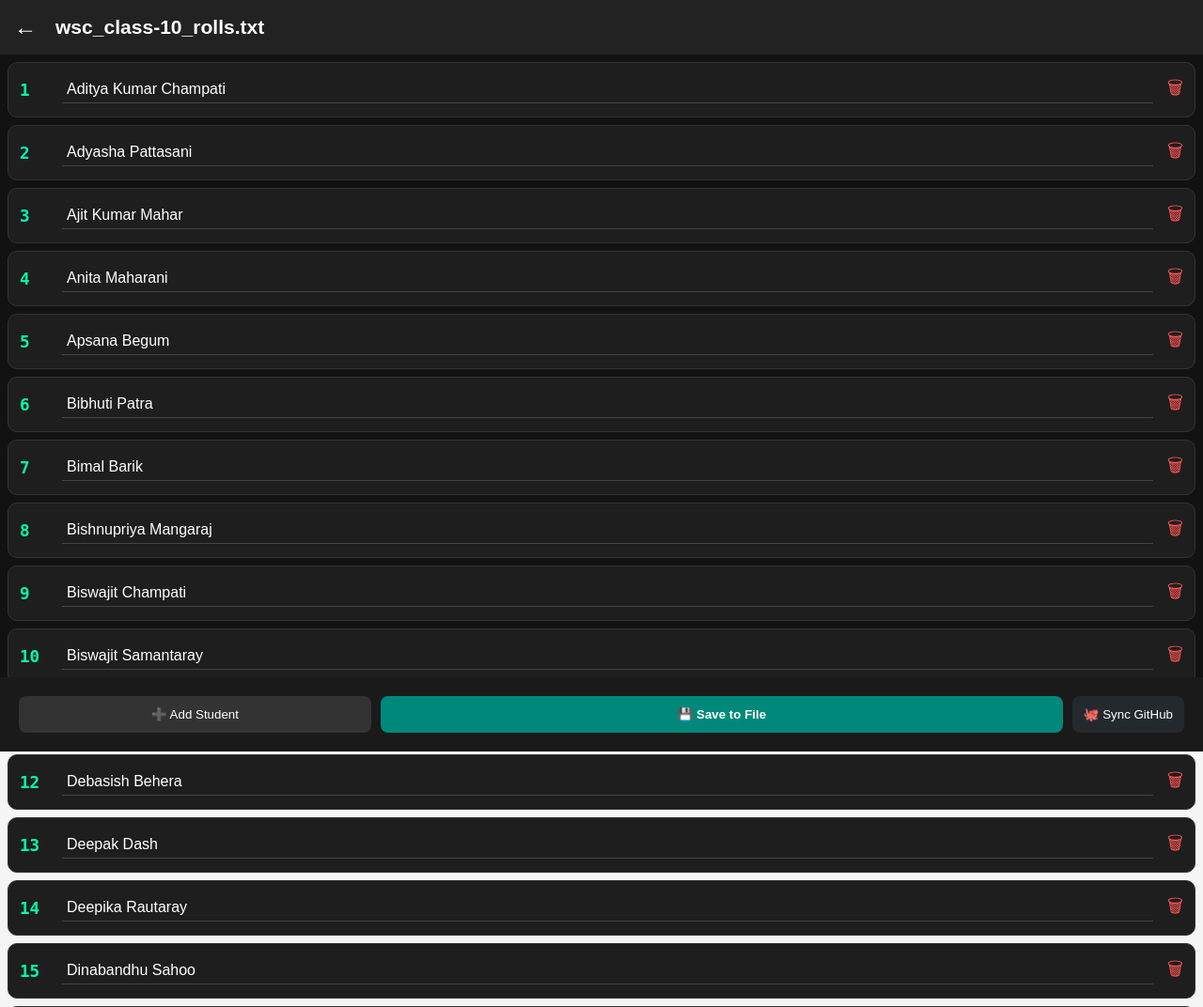
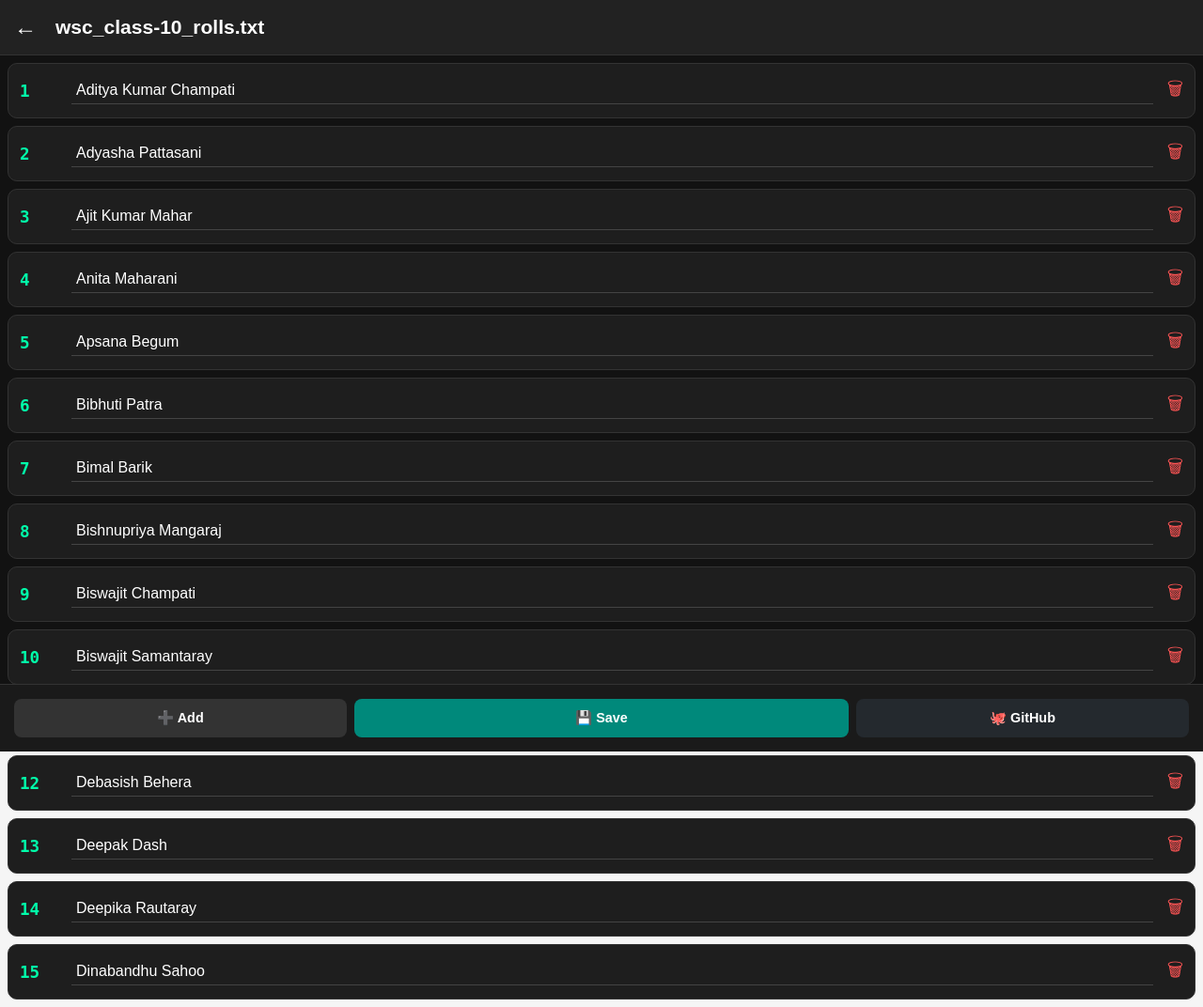
Before and after one commit to Ashit-10/PYTHON_OMR_APP, a Flask app: page /edit_rolls?file=wsc_class-10_rolls.txt in a window 1280 px wide. Shown: the top 1072 px of the page at 94% size. Run offline with Flask 3, Linux system fonts and the light colour scheme.

Commit message:
Update rolls_editor.html

```diff
--- a/templates/rolls_editor.html
+++ b/templates/rolls_editor.html
@@ -6,7 +6,8 @@
     <title>{{ filename }}</title>
     <link rel="stylesheet" href="/static/style.css">
     <style>
-        body { background: #121212; color: #e0e0e0; font-family: sans-serif; }
+        body { background: #121212; color: #e0e0e0; font-family: sans-serif; margin: 0; }
+        header { padding: 15px; background: #222; display: flex; align-items: center; gap: 20px; position: sticky; top: 0; z-index: 100; border-bottom: 1px solid #333; }
         .student-item {
             display: flex; align-items: center; gap: 15px;
             background: #1e1e1e; padding: 12px;
@@ -15,7 +16,7 @@
         }
         .roll-number {
             font-family: monospace; font-size: 1.1rem;
-            color: #00ffaa; min-width: 30px; font-weight: bold;
+            color: #00ffaa; min-width: 40px; font-weight: bold;
         }
         input.name-input {
             flex-grow: 1; background: transparent; border: none;
@@ -24,12 +25,24 @@
         }
         input.name-input:focus { border-bottom: 1px solid #00ffaa; outline: none; }
         .delete-btn { background: none; border: none; color: #ff5555; cursor: pointer; font-size: 1.2rem; }
+
+        .footer-actions {
+            position: fixed; bottom: 0; width: 100%;
+            background: #1a1a1a; padding: 15px;
+            display: flex; gap: 8px; box-sizing: border-box;
+            border-top: 1px solid #333;
+        }
+        .footer-actions button {
+            border: none; border-radius: 8px; padding: 12px 5px;
+            color: white; font-weight: bold; cursor: pointer;
+            font-size: 0.9rem;
+        }
     </style>
 </head>
 <body>
-    <header style="padding: 15px; background: #222; display: flex; align-items: center; gap: 20px;">
-        <button onclick="window.location.href='/'" style="background:none; border:none; color:white; font-size: 1.5rem;">←</button>
-        <h3 style="margin:0;">{{ filename }}</h3>
+    <header>
+        <button onclick="window.location.href='/'" style="background:none; border:none; color:white; font-size: 1.5rem; cursor: pointer;">←</button>
+        <h3 style="margin:0; overflow: hidden; text-overflow: ellipsis; white-space: nowrap;">{{ filename }}</h3>
     </header>
 
     <div id="list-container" style="padding-bottom: 100px;">
@@ -42,30 +55,36 @@
         {% endfor %}
     </div>
 
-    <div style="position: fixed; bottom: 0; width: 100%; background: #1a1a1a; padding: 20px; display: flex; gap: 10px; box-sizing: border-box;">
-        <button onclick="addNewStudent()" style="flex: 1; padding: 12px; border-radius: 8px; border: none; background: #333; color: white;">➕ Add Student</button>
-        <button onclick="saveChanges()" style="flex: 2; padding: 12px; border-radius: 8px; border: none; background: #00897b; color: white; font-weight: bold;">💾 Save to File</button>
-    <button onclick="syncToGithub()" style="background: #24292e; color: white; padding: 12px; border: none; border-radius: 8px;">🐙 Sync GitHub</button>
+    <div class="footer-actions">
+        <button onclick="addNewStudent()" style="flex: 1; background: #333;">➕ Add</button>
+        <button onclick="saveChanges()" style="flex: 1.5; background: #00897b;">💾 Save</button>
+        <button onclick="syncToGithub()" style="flex: 1; background: #24292e;">🐙 GitHub</button>
     </div>
+
 <script>
+/**
+ * Adds a new student row.
+ * Prompts for Roll Number (defaults to next available) and Name.
+ */
 function addNewStudent() {
-    // 1. Calculate the default "next" roll number
+    // 1. Find the highest current roll number
     const rolls = document.querySelectorAll('.roll-number');
     let maxRoll = 0;
     rolls.forEach(el => {
         let val = parseInt(el.innerText);
-        if (val > maxRoll) maxRoll = val;
+        if (!isNaN(val) && val > maxRoll) maxRoll = val;
     });
     const nextRollDefault = maxRoll + 1;
 
-    // 2. Ask for Roll Number (Defaults to nextRoll)
-    const customRoll = prompt("Confirm or change Roll Number:", nextRollDefault);
-    if (!customRoll) return;
+    // 2. Ask for Roll Number with pre-filled default
+    const customRoll = prompt("Roll Number:", nextRollDefault);
+    if (customRoll === null || customRoll.trim() === "") return;
 
-    // 3. Ask for Name
+    // 3. Ask for Student Name
     const name = prompt("Enter Student Name:");
-    if (!name) return;
+    if (name === null || name.trim() === "") return;
 
+    // 4. Create and append row
     const container = document.getElementById('list-container');
     const div = document.createElement('div');
     div.className = 'student-item';
@@ -77,12 +96,16 @@ function addNewStudent() {
 
     container.appendChild(div);
 
-    // Optional: Sort after adding to keep it organized
+    // 5. Re-sort the list to put the new roll in order
     sortList();
-    window.scrollTo(0, document.body.scrollHeight);
+
+    // Scroll to the new entry
+    div.scrollIntoView({ behavior: 'smooth' });
 }
 
-// Function to sort list numerically by roll number
+/**
+ * Sorts all student-items based on their roll number.
+ */
 function sortList() {
     const container = document.getElementById('list-container');
     const items = Array.from(container.getElementsByClassName('student-item'));
@@ -92,42 +115,9 @@ function sortList() {
     items.forEach(item => container.appendChild(item));
 }
 
-function syncToGithub() {
-    if(!confirm("Upload {{ filename }} to GitHub?")) return;
-
-    // Reuse your log tray logic if you want to see progress
-    const url = `/sync_roll_github?file={{ filename }}`;
-    fetch(url).then(response => {
-        alert("GitHub Sync Started! Check terminal logs for details.");
-    });
-}
-
-        function addNewStudent() {
-            const name = prompt("Enter Student Name:");
-            if (!name) return;
-
-            const container = document.getElementById('list-container');
-            const rolls = document.querySelectorAll('.roll-number');
-
-            // Calculate next roll number
-            let maxRoll = 0;
-            rolls.forEach(el => {
-                let val = parseInt(el.innerText);
-                if (val > maxRoll) maxRoll = val;
-            });
-            const nextRoll = maxRoll + 1;
-
-            const div = document.createElement('div');
-            div.className = 'student-item';
-            div.innerHTML = `
-                <span class="roll-number">${nextRoll}</span>
-                <input type="text" class="name-input" value="${name}">
-                <button class="delete-btn" onclick="this.parentElement.remove()">🗑</button>
-            `;
-            container.appendChild(div);
-            window.scrollTo(0, document.body.scrollHeight);
-        }
-
+/**
+ * Sends current list to Python to save as a JSON file.
+ */
 function saveChanges() {
     const items = document.querySelectorAll('.student-item');
     const students = Array.from(items).map(item => ({
@@ -149,6 +139,22 @@ function syncToGithub() {
         else alert("Error: " + data.message);
     });
 }
+
+/**
+ * Triggers the GitHub sync route in Python.
+ */
+function syncToGithub() {
+    if(!confirm("Upload {{ filename }} to GitHub?")) return;
+
+    const url = `/sync_roll_github?file={{ filename }}`;
+    fetch(url).then(response => {
+        if(response.ok) {
+            alert("GitHub Sync process started. Check Terminal for logs.");
+        } else {
+            alert("Failed to start GitHub Sync.");
+        }
+    });
+}
 </script>
 </body>
 </html>
```
Lines whose indentation alone changed are shown as unchanged.
